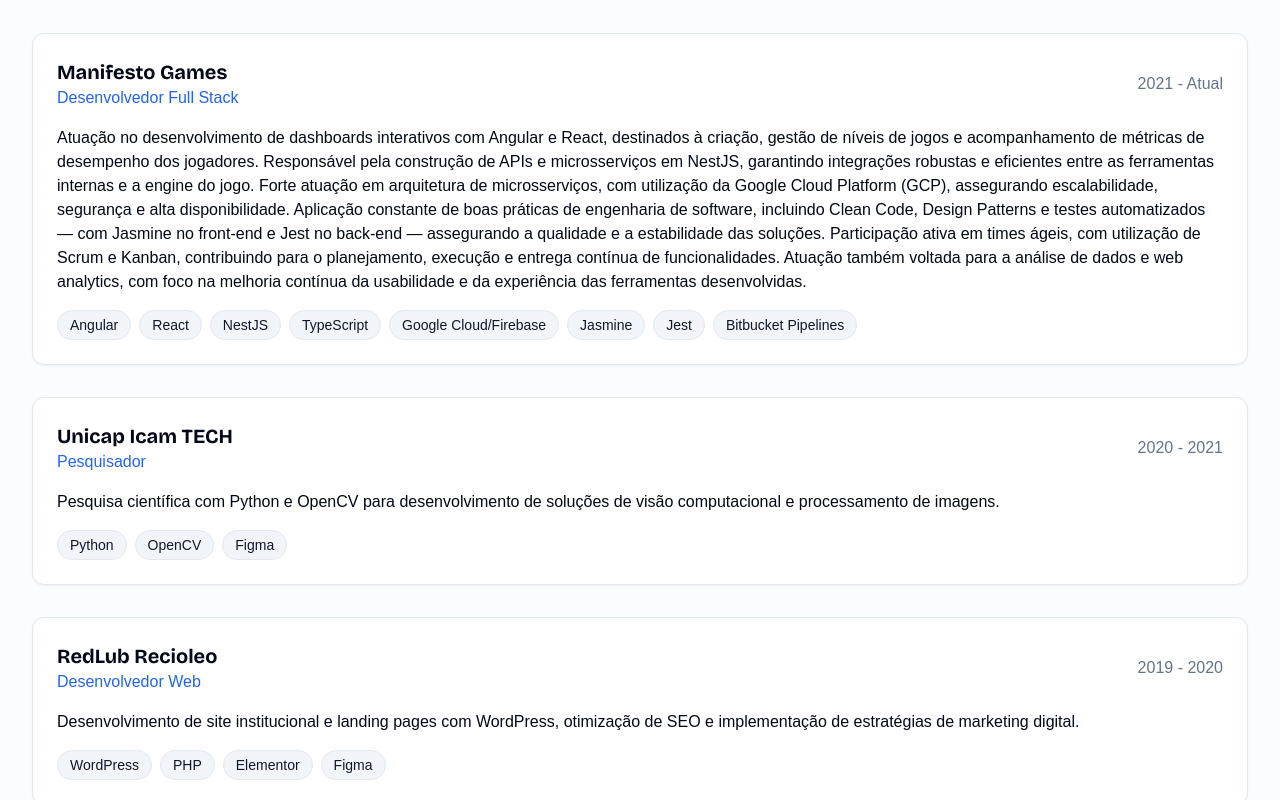
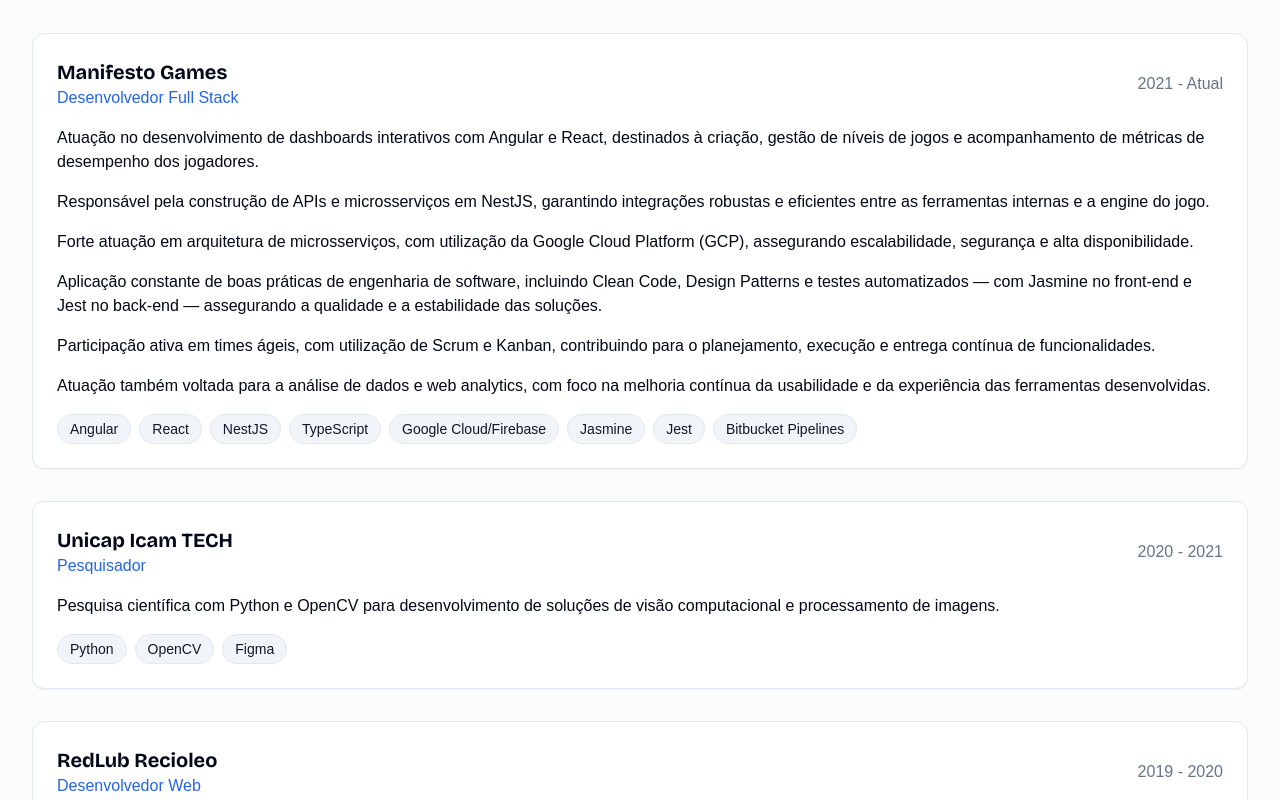
Before and after one commit to DjalmaHenry/djalmahenry-portfolio, a Next.js app: page / in a window 1280 px wide. Shown: the part 3180-3980 px from the top of the page. Built offline with nearby package versions, Linux system fonts and the light colour scheme; a web font is replaced by a local one.

Commit message:
Update experience-section.tsx

```diff
--- a/components/sections/experience-section.tsx
+++ b/components/sections/experience-section.tsx
@@ -67,7 +67,11 @@ export function ExperienceSection() {
                       <p className="text-muted-foreground mt-2 md:mt-0">{experience.period}</p>
                     </div>
 
-                    <p className="mb-4">{experience.description}</p>
+                    <div className="mb-4 space-y-4">
+                      {experience.description.split('\n\n').map((paragraph, i) => (
+                        <p key={i}>{paragraph}</p>
+                      ))}
+                    </div>
 
                     <div className="flex flex-wrap gap-2">
                       {experience.technologies.map((tech) => (
```
